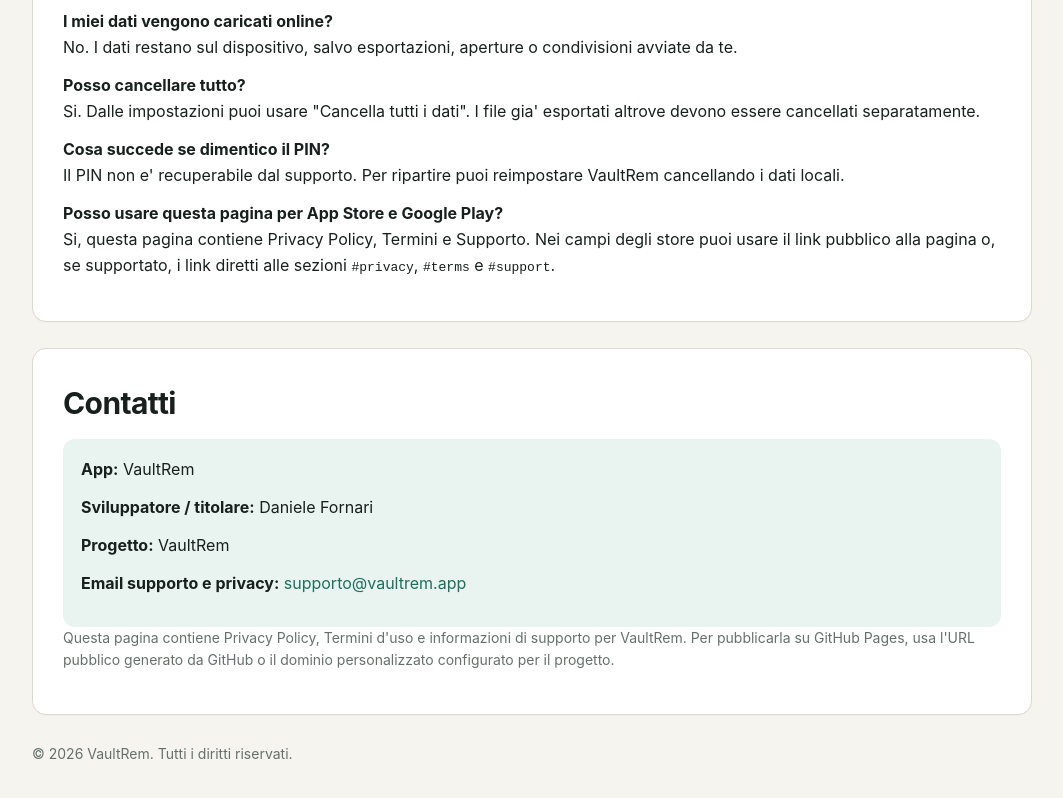
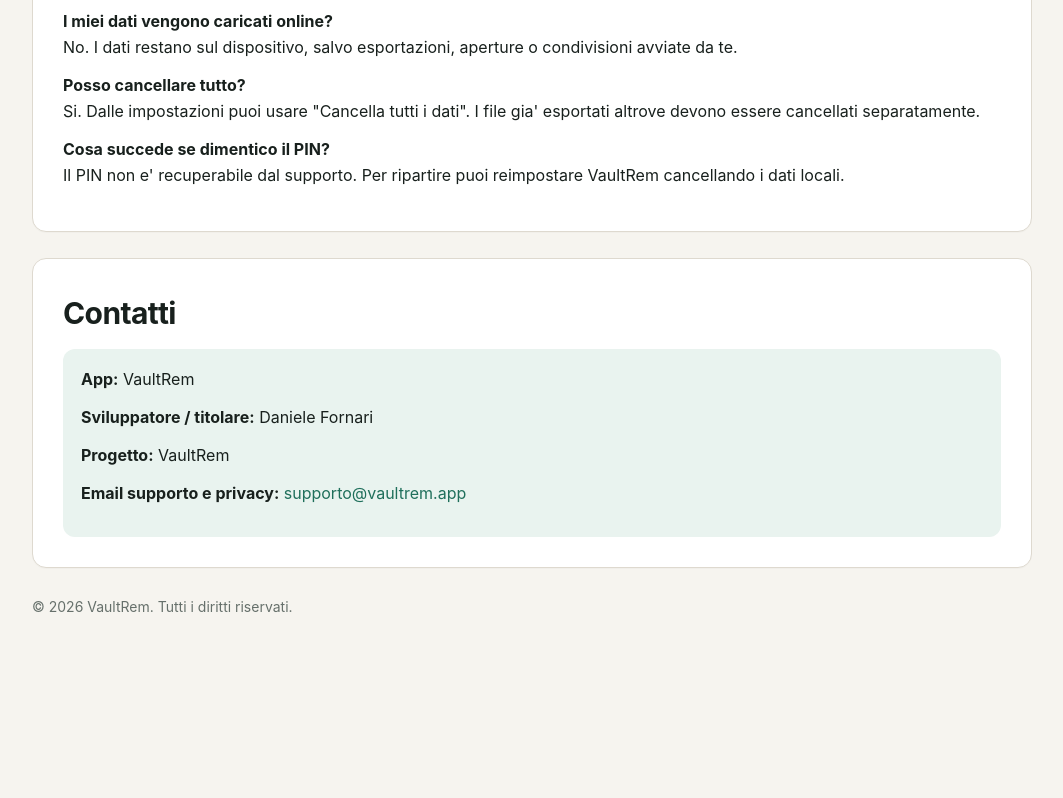
Before and after one commit to DFornari/waultrem, a plain HTML site: page index.html in a window 1280 px wide. Shown: the part 7660-8458 px from the top of the page, without its empty margins (108-1171 px from the left). After the commit the page ends 8355 px from the top, so only its background shows below. Drawn offline with Linux system fonts and the light colour scheme.

Commit message:
Update index.html to remove store references
Removed references to App Store and Google Play usage on the page.

```diff
--- a/index.html
+++ b/index.html
@@ -493,7 +493,6 @@
       <p><strong>I miei dati vengono caricati online?</strong><br>No. I dati restano sul dispositivo, salvo esportazioni, aperture o condivisioni avviate da te.</p>
       <p><strong>Posso cancellare tutto?</strong><br>Si. Dalle impostazioni puoi usare &quot;Cancella tutti i dati&quot;. I file gia&apos; esportati altrove devono essere cancellati separatamente.</p>
       <p><strong>Cosa succede se dimentico il PIN?</strong><br>Il PIN non e&apos; recuperabile dal supporto. Per ripartire puoi reimpostare VaultRem cancellando i dati locali.</p>
-      <p><strong>Posso usare questa pagina per App Store e Google Play?</strong><br>Si, questa pagina contiene Privacy Policy, Termini e Supporto. Nei campi degli store puoi usare il link pubblico alla pagina o, se supportato, i link diretti alle sezioni <code>#privacy</code>, <code>#terms</code> e <code>#support</code>.</p>
     </section>
 
     <section id="contacts">
@@ -504,7 +503,6 @@
         <p><strong>Progetto:</strong> VaultRem</p>
         <p><strong>Email supporto e privacy:</strong> <a href="mailto:supporto@vaultrem.app">supporto@vaultrem.app</a></p>
       </div>
-      <p class="small">Questa pagina contiene Privacy Policy, Termini d&apos;uso e informazioni di supporto per VaultRem. Per pubblicarla su GitHub Pages, usa l&apos;URL pubblico generato da GitHub o il dominio personalizzato configurato per il progetto.</p>
     </section>
 
     <footer>
```
